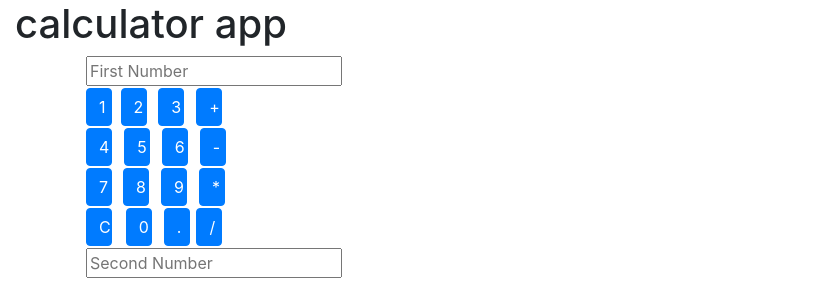
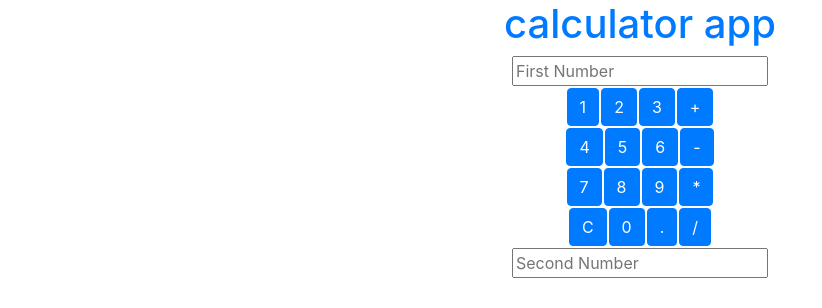
Before and after one commit to Xavier-J-Ortiz/quick-dirty-angular5-calculator, an Angular app: page / in a window 1280 px wide. Shown: the top 308 px of the page, without its empty margins (0-822 px from the left). Built offline with nearby package versions, Linux system fonts and the light colour scheme.

Commit message:
added actual detection of key when typed, shows up on screen.

```diff
--- a/src/app/app.component.html
+++ b/src/app/app.component.html
@@ -1,2 +1,4 @@
-<h1>{{title}}</h1>
-<app-calculator></app-calculator>
+<div class='container-fluid'>
+  <h1 class='text-primary text-center'>{{title}}</h1>
+  <app-calculator></app-calculator>
+</div>
--- a/src/app/calculator/calculator.component.html
+++ b/src/app/calculator/calculator.component.html
@@ -1,66 +1,66 @@
-<div class="container">
-  <div class="row num-field">
+<div class="">
+  <div class="num-field row justify-content-center">
     <input type="number" placeholder="First Number" [(ngModel)] = numOne>
   </div>
-  <div class="key-pad container">
-    <div class="row">
-      <div class="num-key">
-        <button class="btn btn-primary centered col-md-3">1</button>
+  <div class="key-pad">
+    <div class="row justify-content-center odd-row">
+      <div class="num-key col-xs-3">
+        <button class="btn btn-primary btn-block" (click)="stringHelper(1)">1</button>
       </div>
-      <div class="num-key">
-        <button class="btn btn-primary centered col-md-3">2</button>
+      <div class="num-key col-xs-3">
+        <button class="btn btn-primary btn-block" (click)="stringHelper(2)">2</button>
       </div>
-      <div class="num-key">
-        <button class="btn btn-primary centered col-md-3">3</button>
+      <div class="num-key col-xs-3">
+        <button class="btn btn-primary btn-block" (click)="stringHelper(3)">3</button>
       </div>
-      <div class="num-key">
-        <button class="btn btn-primary centered col-md-3" (click)="add()">+</button>
+      <div class="num-key col-xs-3">
+        <button class="btn btn-primary btn-block" (click)="add()">+</button>
       </div>
     </div>
-    <div class="row">
-      <div class="num-key">
-        <button class="btn btn-primary centered col-md-3">4</button>
+    <div class="row justify-content-center">
+      <div class="num-key col-xs-3">
+        <button class="btn btn-primary btn-block" (click)="stringHelper(4)">4</button>
       </div>
-      <div class="num-key">
-        <button class="btn btn-primary centered col-md-3">5</button>
+      <div class="num-key col-xs-3">
+        <button class="btn btn-primary btn-block" (click)="stringHelper(5)">5</button>
       </div>
-      <div class="num-key">
-        <button class="btn btn-primary centered col-md-3">6</button>
+      <div class="num-key col-xs-3">
+        <button class="btn btn-primary btn-block" (click)="stringHelper(6)">6</button>
       </div>
-      <div class="num-key">
-        <button class="btn btn-primary centered col-md-3" (click)="sub()">-</button>
+      <div class="num-key col-xs-3">
+        <button class="btn btn-primary btn-block" (click)="sub()">-</button>
       </div>
     </div>
-    <div class="row">
-      <div class="num-key">
-        <button class="btn btn-primary centered col-md-3">7</button>
+    <div class="row justify-content-center odd-row">
+      <div class="num-key col-xs-3">
+        <button class="btn btn-primary btn-block" (click)="stringHelper(7)">7</button>
       </div>
-      <div class="num-key">
-        <button class="btn btn-primary centered col-md-3">8</button>
+      <div class="num-key col-xs-3">
+        <button class="btn btn-primary btn-block" (click)="stringHelper(8)">8</button>
       </div>
-      <div class="num-key">
-        <button class="btn btn-primary centered col-md-3">9</button>
+      <div class="num-key col-xs-3">
+        <button class="btn btn-primary btn-block" (click)="stringHelper(9)">9</button>
       </div>
-      <div class="num-key">
-        <button class="btn btn-primary centered col-md-3" (click)="mult()">*</button>
+      <div class="num-key col-xs-3">
+        <button class="btn btn-primary btn-block" (click)="mult()">*</button>
       </div>
     </div>
-    <div class="row">
-      <div class="num-key">
-        <button class="btn btn-primary centered col-md-3">C</button>
+    <div class="row justify-content-center">
+      <div class="num-key col-xs-3">
+        <button class="btn btn-primary btn-block">C</button>
       </div>
-      <div class="num-key">
-        <button class="btn btn-primary centered col-md-3">0</button>
+      <div class="num-key col-xs-3">
+        <button class="btn btn-primary btn-block" (click)="stringHelper(0)">0</button>
       </div>
-      <div class="num-key">
-        <button class="btn btn-primary centered col-md-3">.</button>
+      <div class="num-key col-xs-3">
+        <button class="btn btn-primary btn-block">.</button>
       </div>
-      <div class="num-key">
-        <button class="btn btn-primary centered col-md-3" (click)="divi()">/</button>
+      <div class="num-key col-xs-3">
+        <button class="btn btn-primary btn-block" (click)="divi()">/</button>
       </div>
     </div>
   </div>
-  <div class="row num-field">
+  <div class="num-field row justify-content-center">
     <input type="number" placeholder="Second Number" [(ngModel)] = numTwo>
   </div>
   <div *ngIf="answer">
--- a/src/app/calculator/calculator.component.ts
+++ b/src/app/calculator/calculator.component.ts
@@ -24,9 +24,11 @@ export class CalculatorComponent implements OnInit {
   divi() {
     this.answer = this.operationService.division(this.numOne, this.numTwo);
   }
+  stringHelper(number) {
+    this.numOne = Number(String(this.numOne ? this.numOne : '') + String(number));
+  }
   constructor(private operationService: OperationsService) { }
 
   ngOnInit() {
   }
-
 }
--- a/src/index.html
+++ b/src/index.html
@@ -8,7 +8,9 @@
     <meta name="viewport" content="width=device-width, initial-scale=1">
     <link rel="icon" type="image/x-icon" href="favicon.ico">
   </head>
-<body class="container-fluid">
+  <div class='container-fluid'>
+    <body>
       <app-root></app-root>
     </body>
+  </div>
 </html>
```
Lines whose indentation alone changed are shown as unchanged.
